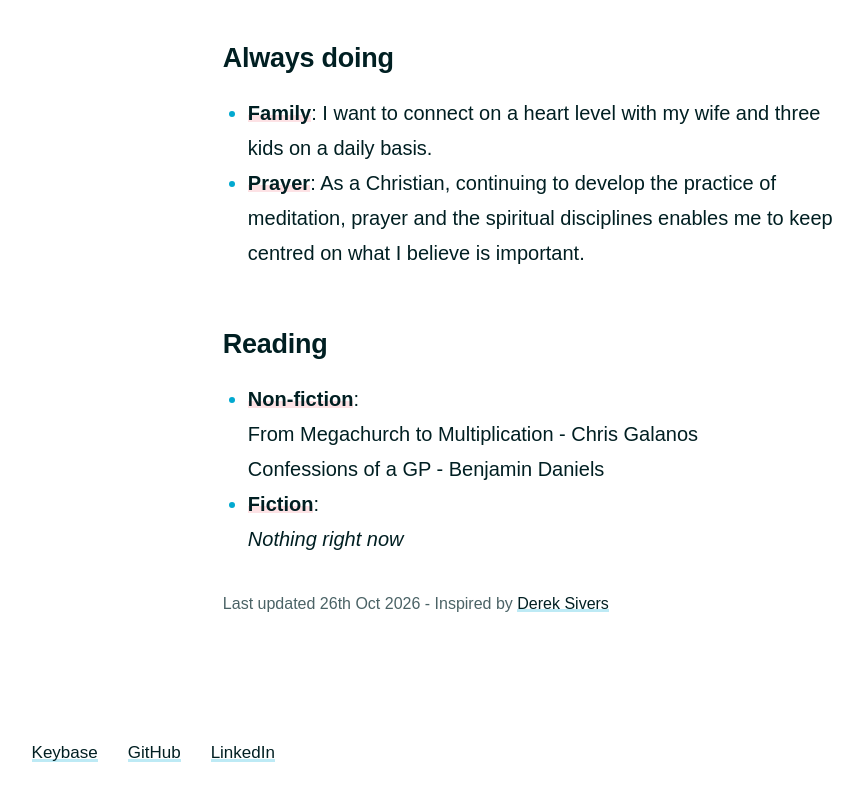
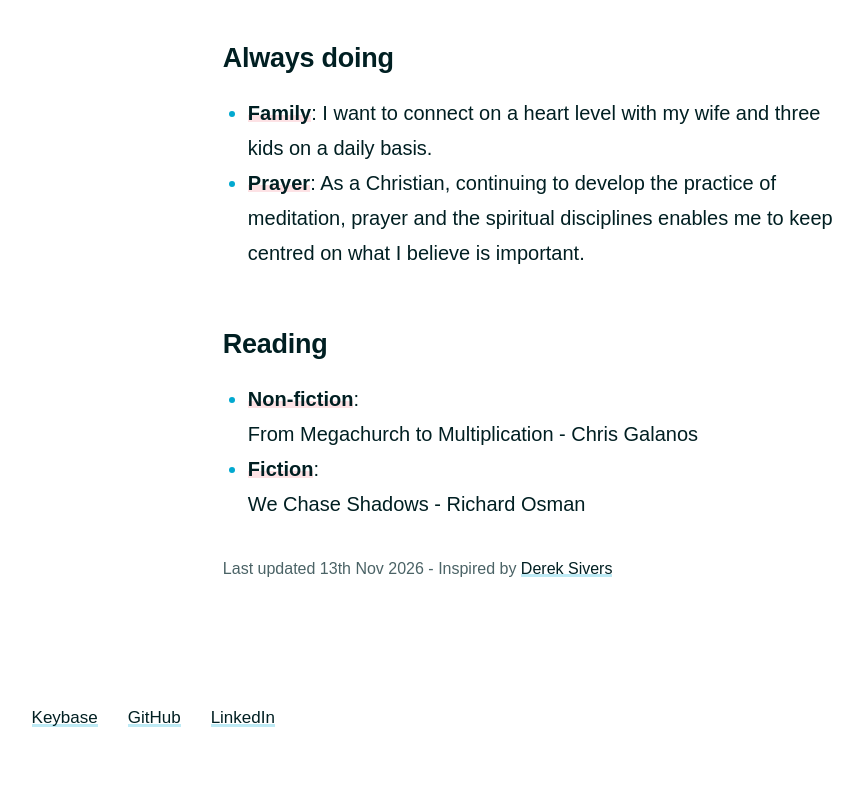
Before and after one commit to mrsteveheyes/mrsteveheyes.github.io, an Astro site: page /now in a window 1280 px wide. Shown: the part 867-1667 px from the top of the page, without its empty margins (358-1221 px from the left). Built offline with nearby package versions, Linux system fonts and the light colour scheme; Astro itself is replaced by a stand-in of ours; a web font is replaced by a local one.

Commit message:
content: swap reading list on Now page
Co-Authored-By: Claude Opus 4.7 <noreply@anthropic.com>

```diff
--- a/src/pages/now.md
+++ b/src/pages/now.md
@@ -19,9 +19,8 @@ emoji: dart
 ## Reading
 
 - **Non-fiction**:<br>
-  From Megachurch to Multiplication - Chris Galanos<br>
-  Confessions of a GP - Benjamin Daniels
+  From Megachurch to Multiplication - Chris Galanos
 - **Fiction**:<br>
-  _Nothing right now_
+  We Chase Shadows - Richard Osman
 
-<small>Last updated 26th Oct 2026 - Inspired by <a href="https://sivers.org/nowff">Derek Sivers</a></small>
+<small>Last updated 13th Nov 2026 - Inspired by <a href="https://sivers.org/nowff">Derek Sivers</a></small>
```
